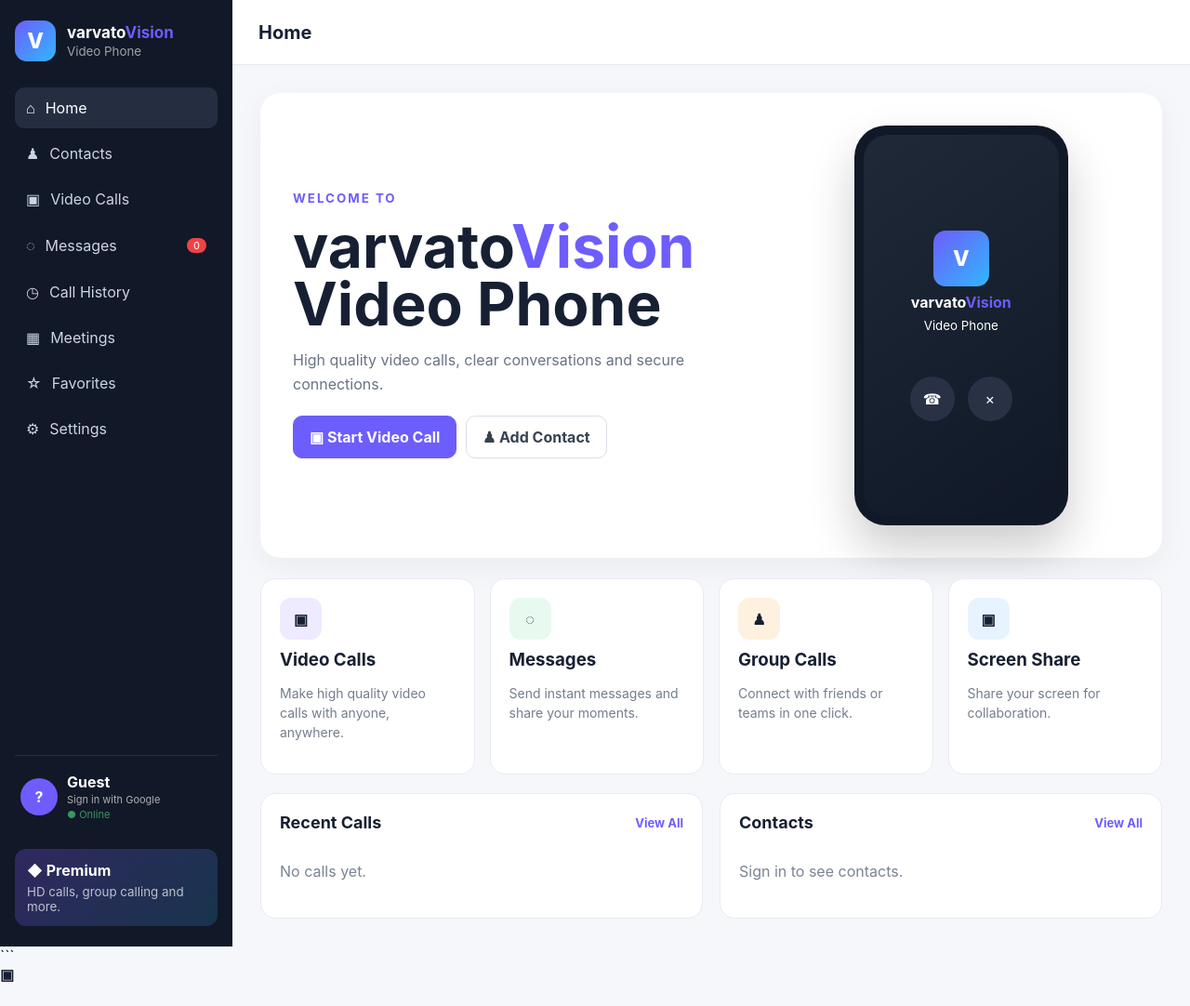
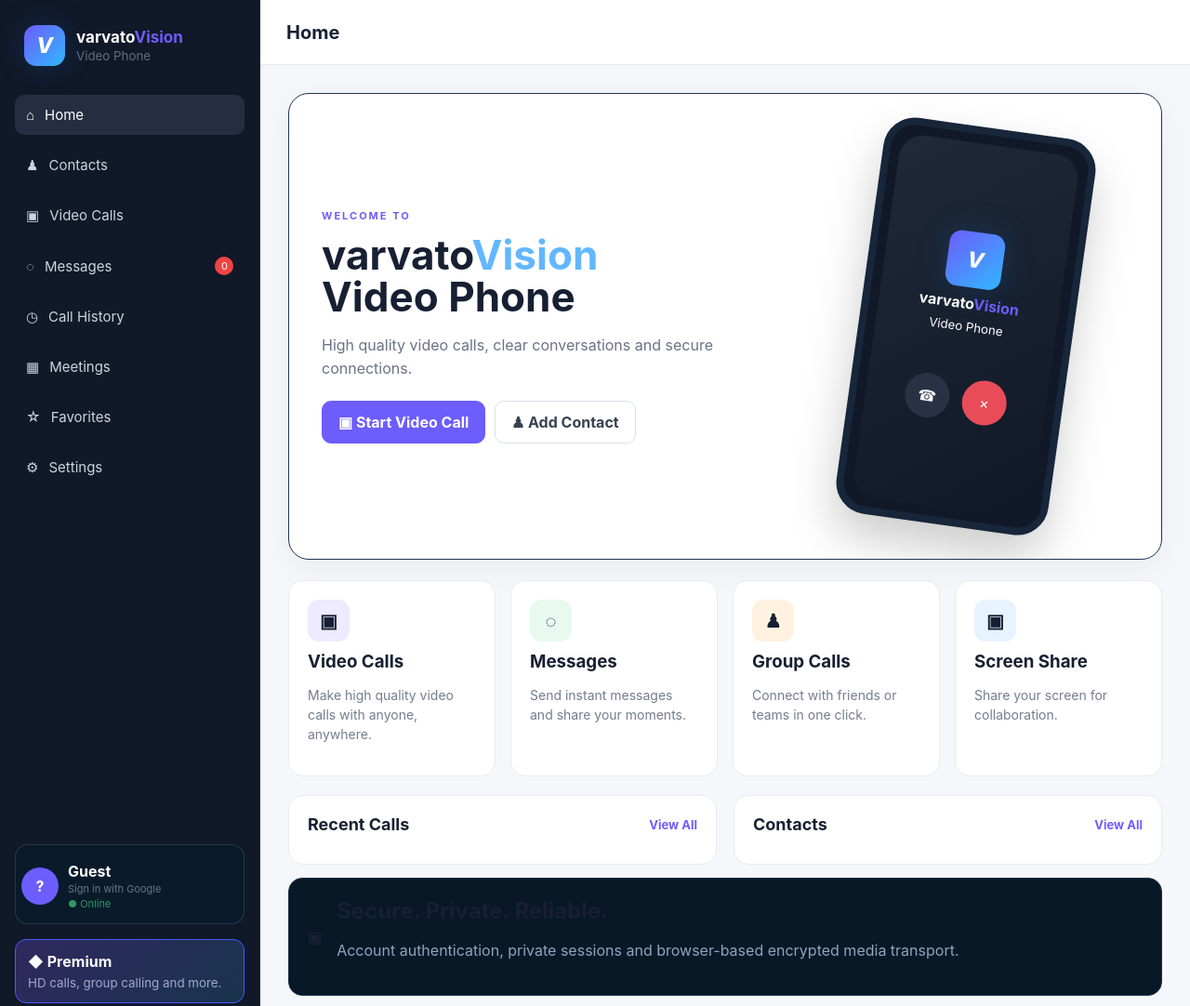
Before and after one commit to varvatoVision/VideoPhone, a website: page index.html in a window 1280 px wide. Shown: the top 1082 px of the page at 93% size. Drawn offline with nearby package versions, Linux system fonts and the light colour scheme.

Commit message:
Add initial HTML structure for video phone app
Added meta tags for viewport and title, included scripts for Google Identity Services and Socket.IO, and structured the main content with sections for home, contacts, calls, messages, history, meetings, favorites, and settings.

```diff
--- a/index.html
+++ b/index.html
@@ -1,40 +1,56 @@
 <!doctype html>
 <html lang="en">
 <head>
-  <meta charset="UTF-8">
-
-  <meta
-    name="viewport"
-    content="width=device-width, initial-scale=1"
-  >
-
-  <meta
-    name="theme-color"
-    content="#111827"
-  >
-
-  <title>varvatoVision Video Phone</title>
-
-  <!-- Google Identity Services -->
-  <script
-    src="https://accounts.google.com/gsi/client"
-    async
-    defer
-  ></script>
-
-  <!-- Socket.IO -->
-  <script
-    src="/socket.io/socket.io.js"
-    defer
-  ></script>
-
-  <!-- varvatoVision application -->
-  <script
-    src="/app.js"
-    defer
-  ></script>
-
-  <style>
+<meta charset="UTF-8">
+<meta name="viewport" content="width=device-width,initial-scale=1">
+<title>varvatoVision Video Phone</title>
+<link rel="stylesheet" href="style.css">
+<script src="https://accounts.google.com/gsi/client" async defer></script>
+<script src="/socket.io/socket.io.js" defer></script>
+<script src="app.js" defer></script>
+</head>
+<body>
+<div class="app-shell">
+<aside class="sidebar" id="sidebar">
+  <div class="brand"><div class="brand-mark">V</div><div><b>varvato<span>Vision</span></b><small>Video Phone</small></div></div>
+  <nav>
+    <button class="nav active" data-page="home">⌂ <span>Home</span></button>
+    <button class="nav" data-page="contacts">♟ <span>Contacts</span></button>
+    <button class="nav" data-page="calls">▣ <span>Video Calls</span></button>
+    <button class="nav" data-page="messages">◌ <span>Messages</span><i id="unread">0</i></button>
+    <button class="nav" data-page="history">◷ <span>Call History</span></button>
+    <button class="nav" data-page="meetings">▦ <span>Meetings</span></button>
+    <button class="nav" data-page="favorites">☆ <span>Favorites</span></button>
+    <button class="nav" data-page="settings">⚙ <span>Settings</span></button>
+  </nav>
+  <div class="account"><div class="avatar" id="avatar">?</div><div><b id="name">Guest</b><small id="email">Sign in with Google</small><small class="online">● Online</small></div></div>
+  <div class="upgrade"><b>◆ Premium</b><small>HD calls, group calling and more.</small></div>
+</aside>
+
+<main class="main">
+<header class="topbar"><button id="menuBtn">☰</button><h2 id="title">Home</h2><div class="top-right"><div id="googleButton"></div><button id="signout" class="ghost hidden">Sign out</button></div></header>
+
+<section class="page active" id="home">
+  <div class="hero"><div><small class="eyebrow">WELCOME TO</small><h1>varvato<span>Vision</span><br>Video Phone</h1><p>High quality video calls, clear conversations and secure connections.</p><button class="primary" id="start">▣ Start Video Call</button> <button class="outline" data-go="contacts">♟ Add Contact</button></div><div class="phone"><div class="phone-inner"><div class="brand-mark">V</div><b>varvato<span>Vision</span></b><small>Video Phone</small><div class="phone-btns"><i>☎</i><i>×</i></div></div></div></div>
+  <div class="features"><article><strong class="tile purple">▣</strong><h3>Video Calls</h3><p>Make high quality video calls with anyone, anywhere.</p></article><article><strong class="tile green">◌</strong><h3>Messages</h3><p>Send instant messages and share your moments.</p></article><article><strong class="tile orange">♟</strong><h3>Group Calls</h3><p>Connect with friends or teams in one click.</p></article><article><strong class="tile blue">▣</strong><h3>Screen Share</h3><p>Share your screen for collaboration.</p></article></div>
+  <div class="columns"><article class="panel"><div class="panel-head"><h2>Recent Calls</h2><a data-go="history">View All</a></div><div id="recentCalls"></div></article><article class="panel"><div class="panel-head"><h2>Contacts</h2><a data-go="contacts">View All</a></div><div id="favoriteList"></div></article></div>
+  <div class="secure"><b>▣</b><div><h2>Secure. Private. Reliable.</h2><p>Account authentication, private sessions and browser-based encrypted media transport.</p></div></div>
+</section>
+
+<section class="page" id="contacts"><div class="heading"><div><small class="eyebrow">PEOPLE</small><h1>Contacts</h1></div></div><form id="addContact"><input id="contactEmail" type="email" placeholder="Add a contact by Google email" required><button class="primary">＋ Add Contact</button></form><p id="contactNotice"></p><div class="list" id="contactsList"></div></section>
+
+<section class="page" id="calls"><div class="empty"><h1>Video Calls</h1><p>Start a private two-person WebRTC call. Send the room link to your caller.</p><button class="primary" id="start2">▣ Start Video Call</button></div></section>
+
+<section class="page" id="messages"><div class="messages-layout"><div class="list" id="messageContacts"></div><div class="chat"><div class="chat-head" id="chatHead">Select a contact</div><div id="chatMessages"></div><form id="sendMessage"><input id="messageBody" placeholder="Type a message..." autocomplete="off"><button class="primary">Send</button></form></div></div></section>
+
+<section class="page" id="history"><div class="heading"><h1>Call History</h1></div><div class="list" id="historyList"></div></section>
+<section class="page" id="meetings"><div class="empty"><h1>Meetings</h1><p>Meeting rooms are ready to be added on top of the same WebRTC infrastructure.</p></div></section>
+<section class="page" id="favorites"><div class="empty"><h1>Favorites</h1><p>Your favorite contacts will appear here.</p></div></section>
+<section class="page" id="settings"><div class="empty"><h1>Settings</h1><p>Camera, microphone, notifications, appearance and account settings can be expanded here.</p></div></section>
+</main></div>
+
+<div class="modal hidden" id="callModal"><div class="call"><header><div><b id="callTitle">VarvatoVision Call</b><small id="callStatus">Starting...</small></div><button id="close">×</button></header><div class="stage"><video id="remote" autoplay playsinline></video><video id="local" autoplay muted playsinline></video><div class="waiting" id="waiting"><div class="brand-mark">V</div><p>Waiting for your caller…</p><small>Room code</small><strong id="roomCode"></strong><button class="outline" id="copy">Copy call link</button></div></div><footer><button id="mute">🎤</button><button id="camera">▣</button><button id="screen">🖥</button><button class="danger" id="end">☎</button></footer></div></div>
+</body></html>  <style>
     * {
       box-sizing: border-box;
     }
```
